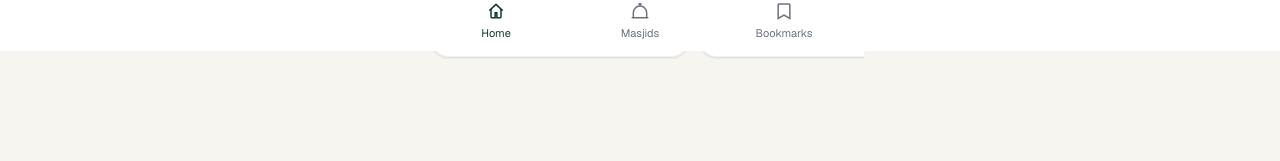
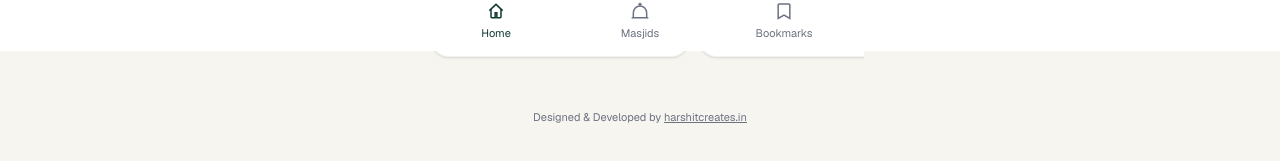
Before and after one commit to harshitdikshit96-svg/qareeb, a Next.js app: page / in a window 1280 px wide. Shown: the part 749-910 px from the top of the page. Built offline with nearby package versions, Linux system fonts and the light colour scheme; no server answers.

Commit message:
Add harshitcreates.in credit to site footer

```diff
--- a/src/app/layout.tsx
+++ b/src/app/layout.tsx
@@ -26,7 +26,20 @@ export default function RootLayout({ children }: LayoutProps<"/">) {
       className={`${geistSans.variable} ${geistMono.variable} h-full antialiased`}
     >
       <body className="min-h-full flex flex-col bg-background text-foreground">
-        <div className="flex-1 max-w-md w-full mx-auto pb-24">{children}</div>
+        <div className="flex-1 max-w-md w-full mx-auto pb-24">
+          {children}
+          <p className="px-4 pt-8 pb-2 text-center text-[11px] text-muted">
+            Designed &amp; Developed by{" "}
+            <a
+              href="https://harshitcreates.in"
+              target="_blank"
+              rel="noopener noreferrer"
+              className="underline"
+            >
+              harshitcreates.in
+            </a>
+          </p>
+        </div>
         <BottomNav />
       </body>
     </html>
```
